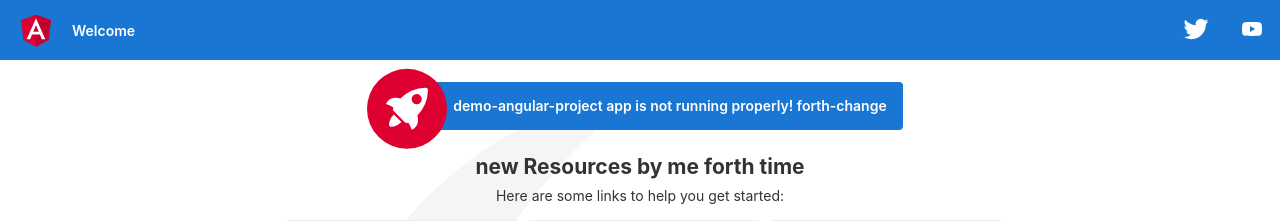
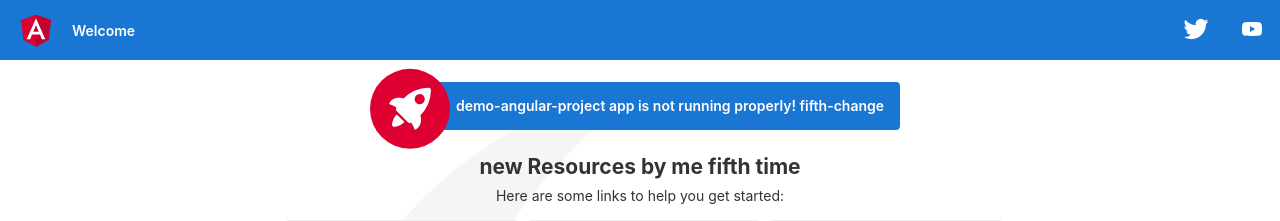
Before and after one commit to souravSingh128/demo-angular-project, an Angular app: page / in a window 1280 px wide. Shown: the top 221 px of the page. Built offline with nearby package versions, Linux system fonts and the light colour scheme.

Commit message:
fifth-change

```diff
--- a/src/app/app.component.html
+++ b/src/app/app.component.html
@@ -341,7 +341,7 @@
       </g>
     </svg>
 
-    <span>{{ title }} app is not running properly! forth-change</span>
+    <span>{{ title }} app is not running properly! fifth-change</span>
 
     <svg id="rocket-smoke" xmlns="http://www.w3.org/2000/svg" width="516.119" height="1083.632" viewBox="0 0 516.119 1083.632">
       <title>Rocket Ship third Smoke</title>
@@ -351,7 +351,7 @@
   </div>
 
   <!-- Resources -->
-  <h2>new Resources by me forth time</h2>
+  <h2>new Resources by me fifth time</h2>
   <p>Here are some links to help you get started:</p>
 
   <div class="card-container">
```
